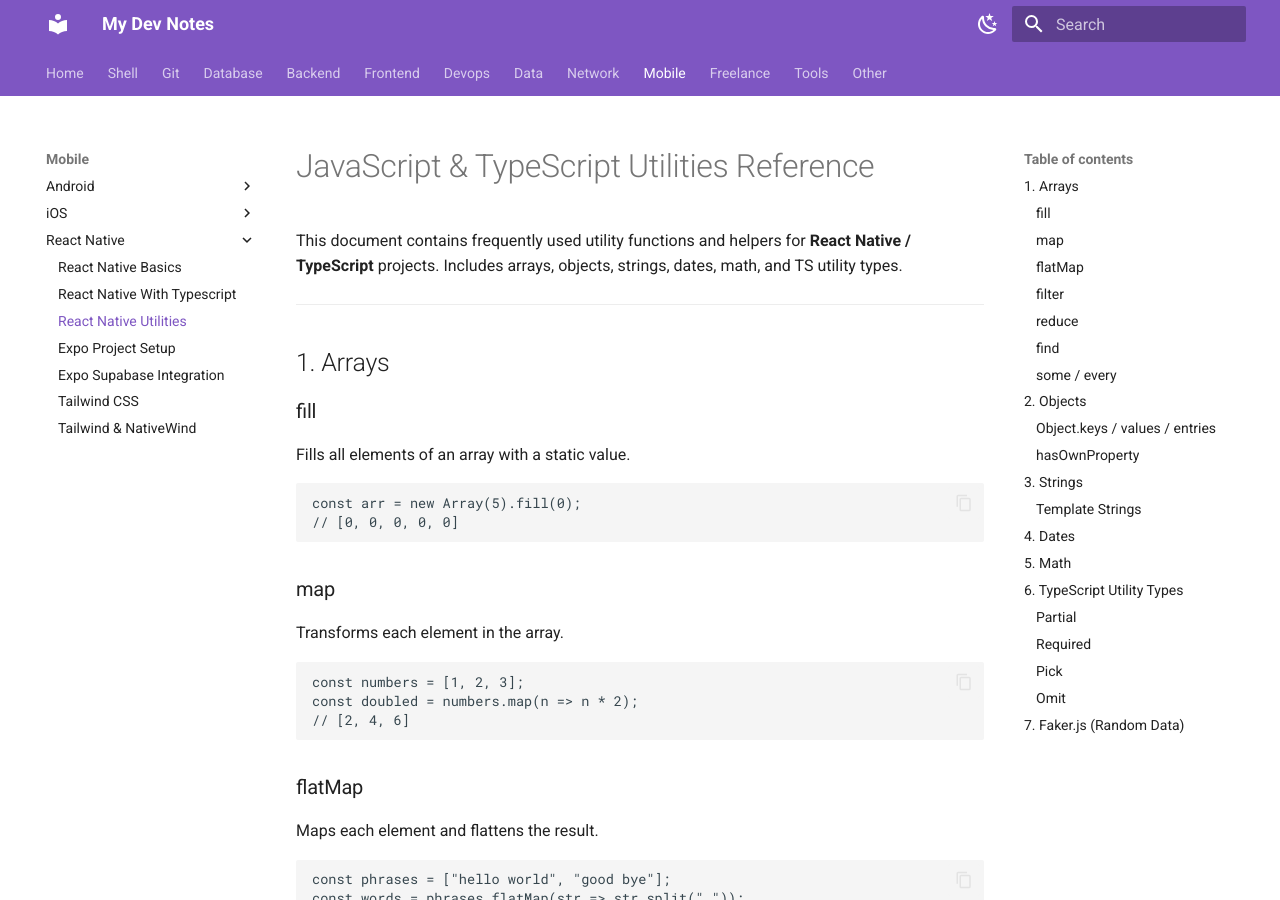
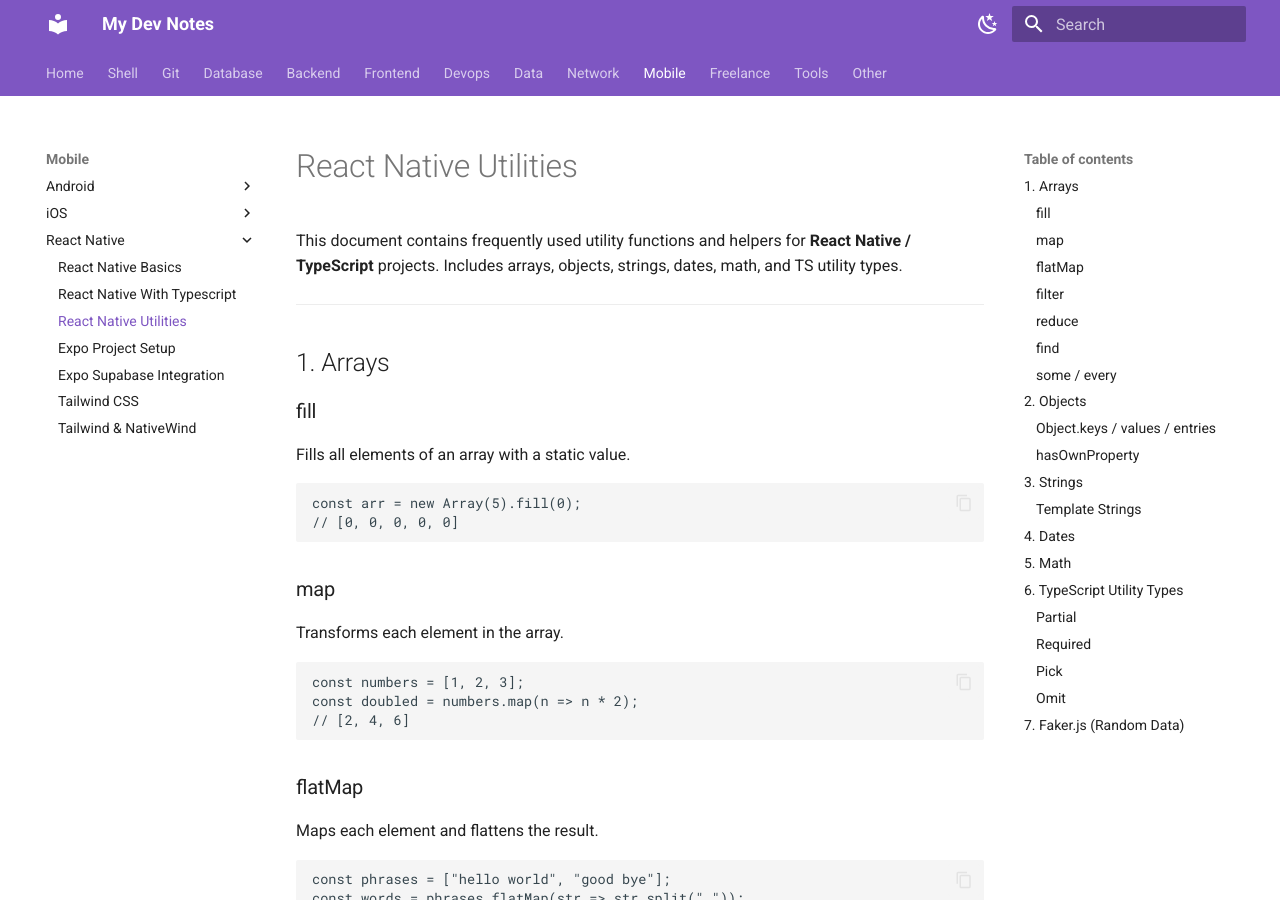
Before and after one commit to ozgurryazilimci/dev-notes, an MkDocs documentation site: the page built from docs/mobile/react-native/react-native-utilities.md, in a window 1280 px wide and 900 px high. Built offline with MkDocs 1.6.1 and Material for MkDocs 9.7.7, drawn with Linux system fonts in a browser that asks for light colours.

Commit message:
Update page title

```diff
--- a/docs/mobile/react-native/react-native-utilities.md
+++ b/docs/mobile/react-native/react-native-utilities.md
@@ -1,4 +1,4 @@
-# JavaScript & TypeScript Utilities Reference
+# React Native Utilities
 
 This document contains frequently used utility functions and helpers for **React Native / TypeScript** projects.
 Includes arrays, objects, strings, dates, math, and TS utility types.
```
